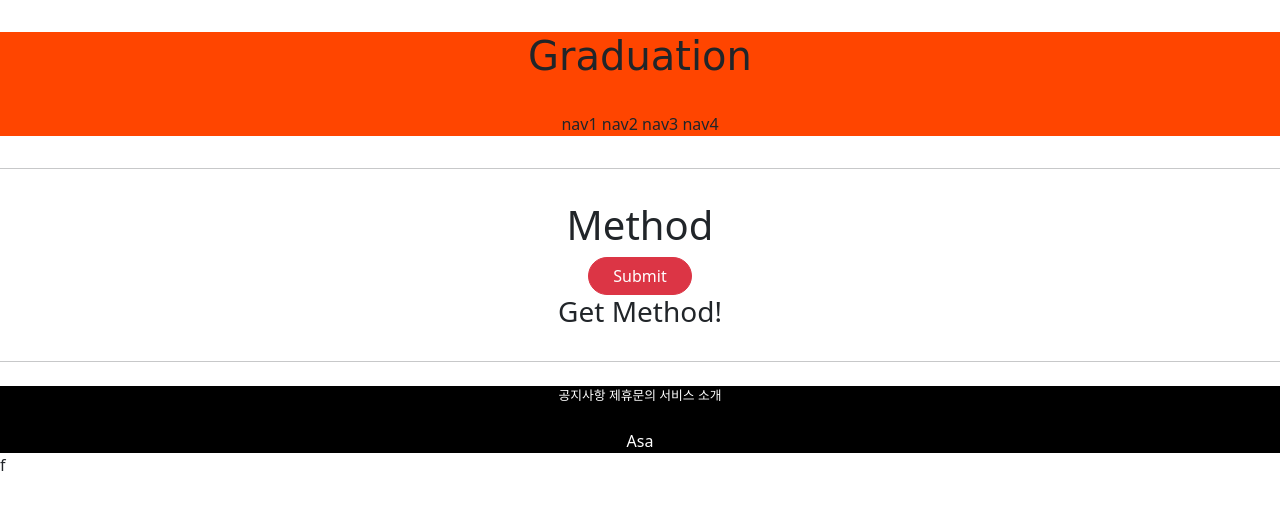
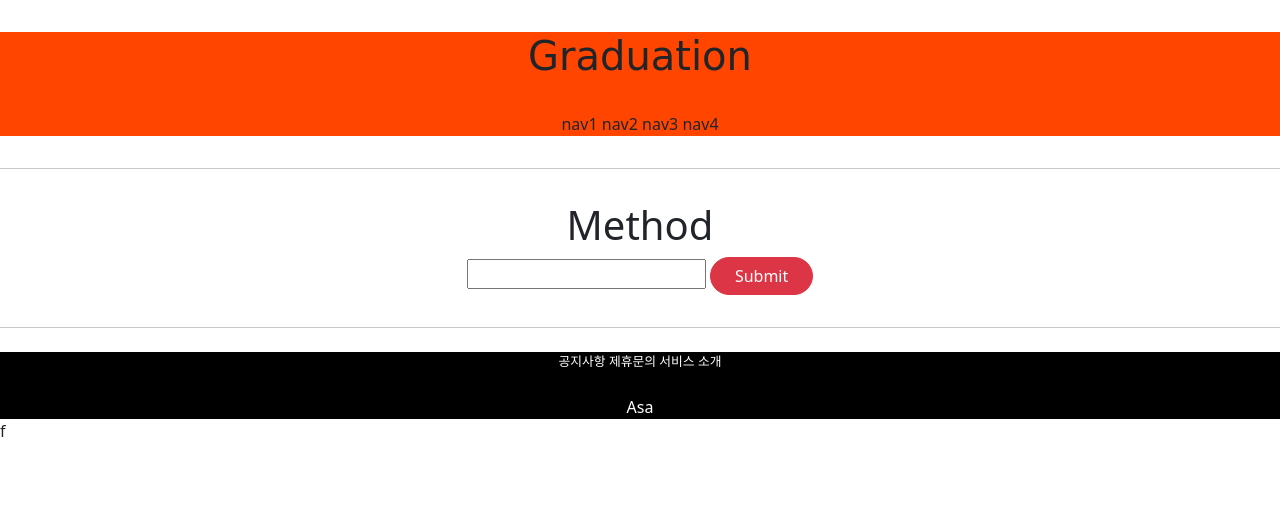
Before and after one commit to LeeHyunGyu0823/github_study, a Django app: page /accounts/hello_world/ in a window 1280 px wide. Shown: the top 510 px of the page. Run offline with Django 3.2, Linux system fonts and the light colour scheme; parts of the project's set-up code (start-up, migrations or seed data) failed here and were passed over; some web fonts are replaced.

Commit message:
2021 07 08 Get Method

```diff
--- a/accountapp/templates/accountapp/Base_content.html
+++ b/accountapp/templates/accountapp/Base_content.html
@@ -8,10 +8,13 @@
 
         <form action="/accounts/hello_world/" method="post">
             {% csrf_token %}
-            <input class="btn btn-danger rounded-pill px-4" type="submit"></input>
+            <input type="text" name="hello_world_input">
+            <input class="btn btn-danger rounded-pill px-4" type="submit">
         </form>
 
-        <h3>{{ text }}</h3>
+        {% if hello_world_output %}
+        <h3>{{ hello_world_output.text }}</h3>
+        {% endif %}
     </div>
 
 {% endblock %}
--- a/accountapp/views.py
+++ b/accountapp/views.py
@@ -2,11 +2,20 @@ from django.http import HttpResponse
 from django.shortcuts import render
 
 # Create your views here.
+from accountapp.models import HelloWorld
+
 
 def hello_world(request):
     if request.method == "POST":
+
+        temp = request.POST.get('hello_world_input')
+
+        new_hello_world = HelloWorld()
+        new_hello_world.text = temp
+        new_hello_world.save()
+
         return render(request, "accountapp/Base_content.html",
-                      context={"text":"Post Method!"})
+                      context={"hello_world_output": new_hello_world})
     else:
         return render(request, "accountapp/Base_content.html",
                       context={"text":"Get Method!"})
```
